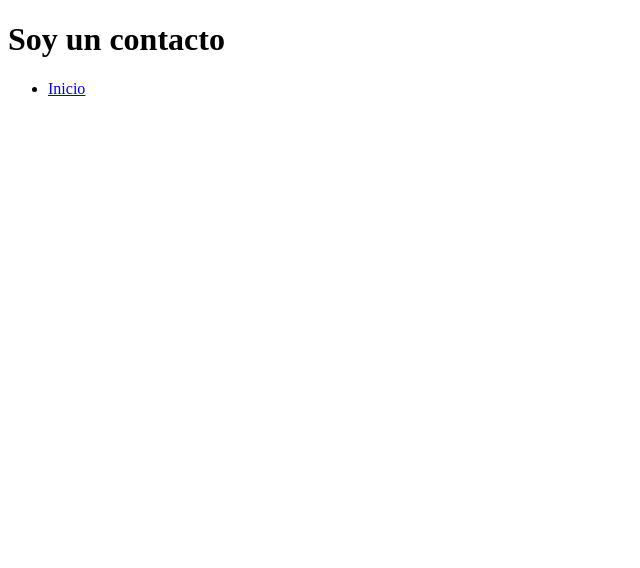
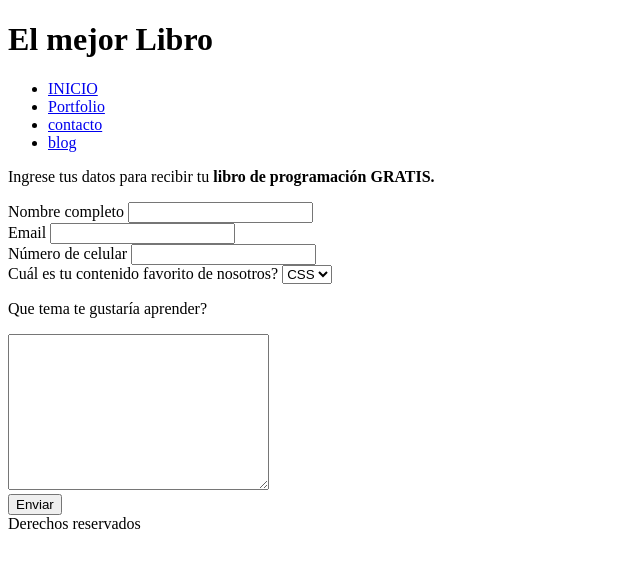
Before and after one commit to luiskike15/navegacionhtml, a plain HTML site: page contacto.html in a window 1280 px wide. Shown: the whole page, without its empty margins (0-640 px from the left). Drawn offline with Linux system fonts and the light colour scheme.

Commit message:
Se realizó formulario

```diff
--- a/contacto.html
+++ b/contacto.html
@@ -6,9 +6,46 @@
     <title>Contacto</title>
 </head>
 <body>
-    <h1>Soy un contacto</h1>
-    <ul>
-        <li><a href="./../EJERCICIO/index.html">Inicio</a></li>
-    </ul>
+    <header>
+        <h1>El mejor Libro</h1>
+        <ul>
+            <li><a href="./../EJERCICIO/index.html">INICIO</a></li>
+            <li><a href="./../EJERCICIO/portfolio.html">Portfolio</a></li>
+            <li><a href="./../EJERCICIO/contacto.html">contacto</a></li>
+            <li><a href="./../EJERCICIO/blog.html">blog</a></li>
+        </ul>
+    </header>
+
+    <p>Ingrese tus datos para recibir tu <strong>libro de programación GRATIS.</strong></p>
+
+    <form action="index.html">
+
+        <div>
+            <label for="nombre">Nombre completo</label>
+            <input id="nombre" type="text" required/>
+        </div>
+        <div>
+            <label for="email">Email</label>
+            <input id="email" type="email" required>
+        </div>
+        <div>
+            <label for="number">Número de celular</label>
+            <input id="number" type="number" required>
+        </div>
+        <div>
+            <label for="seleccionado">Cuál es tu contenido favorito de nosotros?</label>
+            <select name="" id="seleccionado">
+                <option value="css">CSS</option>
+                <option value="js">JS</option>
+                <option value="html">html</option>
+            </select>
+            <p>Que tema te gustaría aprender?</p>
+            <textarea name="" id="" cols="30" rows="10"></textarea>
+        </div>
+
+
+        <input type="submit" value="Enviar">
+    </form>
 </body>
+<footer>Derechos reservados</footer>
 </html>
```
Also changed, not shown: blog.html (+4 -1 lines), portfolio.html (+4 -1 lines).
